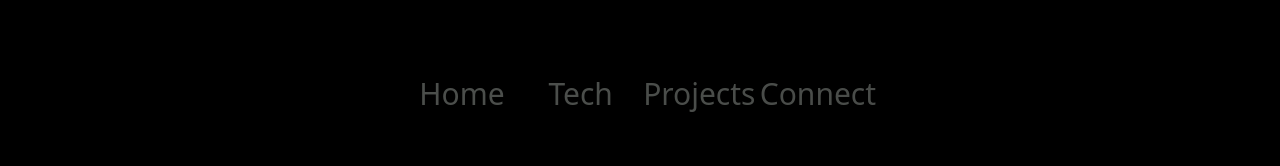
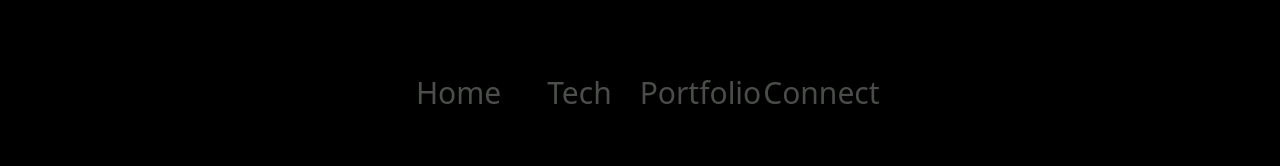
Before and after one commit to Nick-Adams-81/web-dev-portfolio-site, a Next.js app: page / in a window 1280 px wide. Shown: the part 352-518 px from the top of the page. Built offline with nearby package versions, Linux system fonts and the light colour scheme.

Commit message:
updated portfolio link

```diff
--- a/Components/Links.js
+++ b/Components/Links.js
@@ -21,7 +21,7 @@ const Links = () => {
             </Col>
 
             <Col xs={12} sm={6} md={3} className="d-flex justify-content-center">
-              <Link href="/projects"><a id="href-2" className="animate__animated animate__fadeIn">Projects</a></Link>
+              <Link href="/projects"><a id="href-2" className="animate__animated animate__fadeIn">Portfolio</a></Link>
             </Col>
 
             <Col xs={12} sm={6} md={3} className="d-flex justify-content-center">
--- a/pages/projects.json
+++ b/pages/projects.json
@@ -44,7 +44,7 @@
     {
         "id": 7,
         "title": "Bitcoin Miner",
-        "image": "https://media.gettyimages.com/photos/bitcoin-on-a-led-technological-light-surface-picture-id879153690?s=612x612",
+        "image": "https://images.unsplash.com/photo-1621416894569-0f39ed31d247?ixlib=rb-1.2.1&ixid=MnwxMjA3fDB8MHxzZWFyY2h8MTR8fGJpdGNvaW58ZW58MHx8MHx8&w=1000&q=80",
         "description": "a bitcoin miner written in python, it's designed to be run in your terminal and mines blockchain!",
         "link": "https://github.com/Nick-Adams-81/bitcoin-miner/blob/main/miner.py"
     }
```
